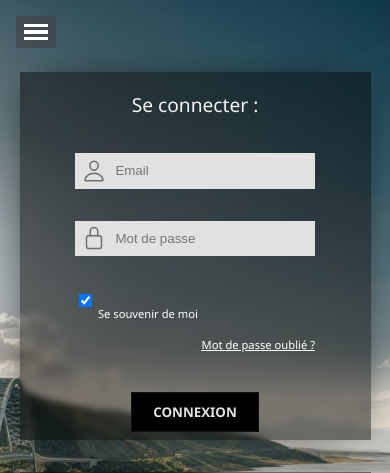
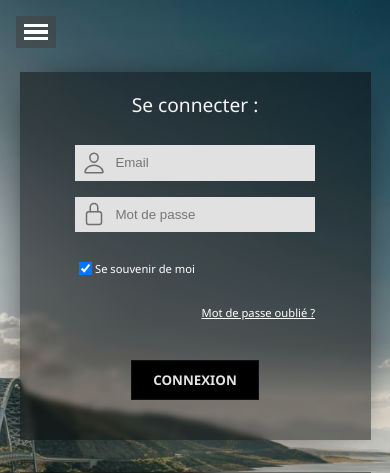
Before and after one commit to lauraBourel/RideTripper, a PHP site: page /login.php in a window 390 px wide. Shown: the top 473 px of the page. Run offline with PHP 8.4, Linux system fonts and the light colour scheme.

Commit message:
mise à jour responsive

```diff
--- a/src/assets/css/login.css
+++ b/src/assets/css/login.css
@@ -43,7 +43,7 @@ input {
     background-color: rgb(225, 225, 225);
 }
 
-.inputBoxR {
+.inputBox {
     width: 15rem;
     height: 2.2rem;
     margin: .5rem;
@@ -96,6 +96,8 @@ input {
 }
 
 .rememberMe {
+    display: flex;
+    align-items: center;
     font-size: 0.7rem;
     font-family: 'Segoe UI', Tahoma, Geneva, Verdana, sans-serif;
     color: white;
@@ -170,6 +172,12 @@ input {
     justify-content: start;
     font-family: 'Segoe UI', Tahoma, Geneva, Verdana, sans-serif;
     color: rgb(246, 244, 244);
+}
+
+.civilityValue {
+    display: flex;
+    justify-content: center;
+    align-items: center;
 }
 
 .nameBox {
--- a/src/assets/css/style.css
+++ b/src/assets/css/style.css
@@ -79,7 +79,7 @@ button.custom:hover::after {
     width: 0%;
 }
 
-.inputBoxR {
+.inputBox {
     width: 15rem;
     margin: .5rem;
     position: relative;
@@ -89,11 +89,11 @@ button.custom:hover::after {
     background-color: rgb(225, 225, 225);
 }
 
-.inputBoxR.label {
+.inputBox.label {
     margin-top: 1.5rem;
 }
 
-.inputBoxR label {
+.inputBox label {
     width: 100%;
     height: 1rem;
     position: absolute;
--- a/src/controllers/loginCtrl.php
+++ b/src/controllers/loginCtrl.php
@@ -30,6 +30,7 @@ if (!empty($_POST) && !empty($_POST['type'])) {
         } else {
             $error['lastname'] = 'Nom obligatoire';
         }
+
         if (!empty($_POST['firstname'])) {
             if (strlen($_POST['firstname']) >= 3 && strlen($_POST['firstname']) <= 50) {
                 $user->firstname = htmlspecialchars($_POST['firstname']);
--- a/src/login.php
+++ b/src/login.php
@@ -21,12 +21,18 @@
                     <ion-icon class="iconName" name="person-outline"></ion-icon>
                 </div>
                 <input type="text" name="login_email" id="name" placeholder="Email" />
+                <?php if (!empty($error) && !empty($error['login_email'])) { ?>
+                    <small style="color: red;"><?= $error['login_email'] ?></small>
+                <?php } ?>
             </div>
             <div class="inputBox">
                 <div class="iconBox">
                     <ion-icon class="iconLock" name="lock-closed-outline"></ion-icon>
                 </div>
                 <input type="password" name="login_password" id="password" placeholder="Mot de passe" />
+                <?php if (!empty($error) && !empty($error['login_password'])) { ?>
+                    <small style="color: red;"><?= $error['login_password'] ?></small>
+                <?php } ?>
             </div>
             <div class="saveForgot">
                 <div class="rememberMe">
@@ -72,7 +78,7 @@
             </div>
 
 
-            <div class="inputBoxR label">
+            <div class="inputBox label">
                     <label for="birthday"> Date de naissance :</label>
                     <input value="<?= !empty($_POST['birthday']) ? $_POST['birthday'] : '' ?>" class="inputRegister" type="date" name="birthday" id="birthday" placeholder="Prenom" required>
                     <?php if (!empty($error) && !empty($error['birthday'])) { ?>
@@ -80,7 +86,7 @@
                     <?php } ?>
                 </div>
 
-            <div class="inputBoxR">
+            <div class="inputBox">
                 <div class="iconBox">
                     <ion-icon class="iconName" name="person-outline"></ion-icon>
                 </div>
@@ -89,7 +95,7 @@
                     <small style="color: red;"><?= $error['email'] ?></small>
                 <?php } ?>
             </div>
-            <div class="inputBoxR">
+            <div class="inputBox">
                 <div class="iconBox">
                     <ion-icon class="iconLock" name="lock-closed-outline"></ion-icon>
                 </div>
@@ -98,7 +104,7 @@
                     <small style="color: red;"><?= $error['password'] ?></small>
                 <?php } ?>
             </div>
-            <div class="inputBoxR">
+            <div class="inputBox">
                 <div class="iconBox">
                     <ion-icon class="iconPhone" name="call-outline"></ion-icon>
                 </div>
```
Also changed, not shown: src/assets/css/account.css (+4 -4 lines), src/assets/css/detail.css (+7 -0 lines), src/controllers/deletCtrl.php (added, +16 -0 lines), src/controllers/detailCtrl.php (+0 -9 lines), src/delet.php (+20 -11 lines), src/detail.php (+5 -5 lines).
